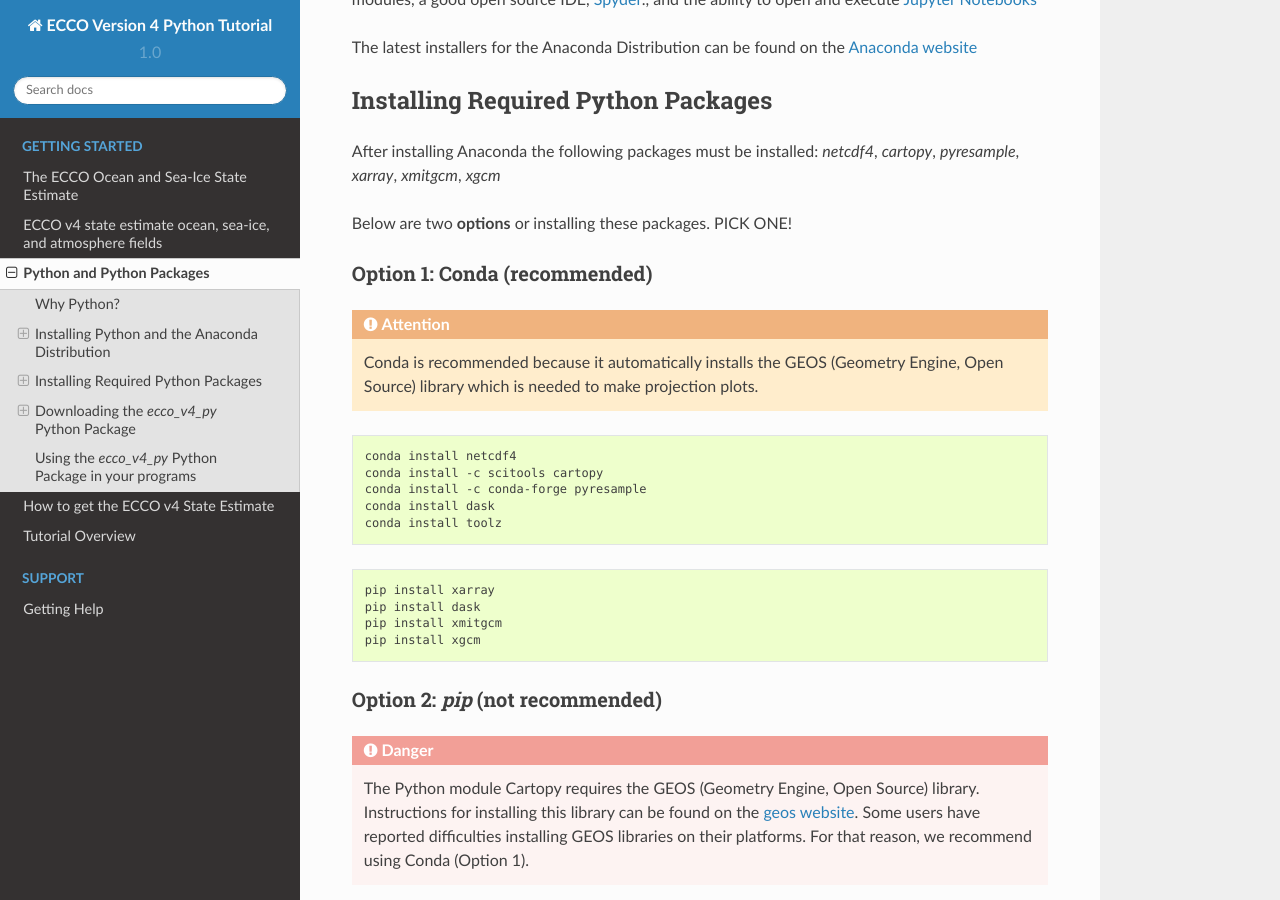
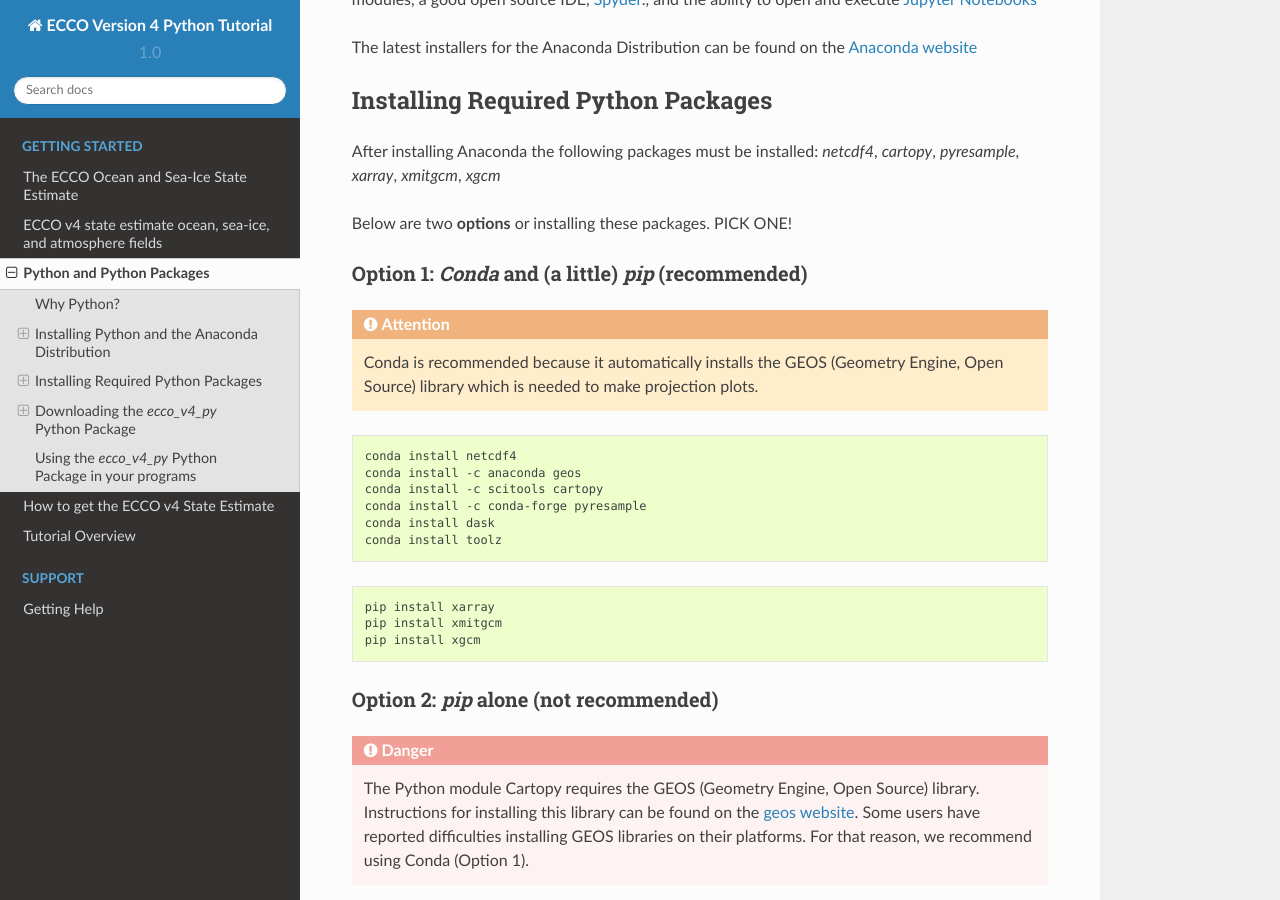
Before and after one commit to ECCO-GROUP/ECCO-v4-Python-Tutorial, a Sphinx documentation site: the page built from doc/Installing_Python_and_Python_Packages.rst, in a window 1280 px wide and 900 px high, scrolled down 1056 px. Built offline with Sphinx 7.4.7 and the Read the Docs theme 2.0.0, drawn with Linux system fonts in a browser that asks for light colours; formulas are drawn with MathJax 3; pages that are not in the unit, such as notebooks, are missing from menus.

Commit message:
Update Installing_Python_and_Python_Packages.rst

```diff
--- a/doc/Installing_Python_and_Python_Packages.rst
+++ b/doc/Installing_Python_and_Python_Packages.rst
@@ -61,7 +61,7 @@ After installing Anaconda the following packages must be installed:
 Below are two **options** or installing these packages. PICK ONE!
 
 
-Option 1: Conda (recommended)
+Option 1: *Conda* and (a little) *pip* (recommended)
 ^^^^^^^^^^^^^^^^^^^^^^^^^^^^^
 .. attention::
     Conda is recommended because it automatically installs the GEOS (Geometry Engine, Open Source) library which is needed to make projection plots.
@@ -70,6 +70,7 @@ Option 1: Conda (recommended)
 .. code-block:: bash
 
     conda install netcdf4
+    conda install -c anaconda geos
     conda install -c scitools cartopy
     conda install -c conda-forge pyresample
     conda install dask
@@ -78,13 +79,12 @@ Option 1: Conda (recommended)
 .. code-block:: bash
 
     pip install xarray
-    pip install dask
     pip install xmitgcm
     pip install xgcm
 
 
 
-Option 2: *pip* (not recommended)
+Option 2: *pip* alone (not recommended)
 ^^^^^^^^^^^^^^^^^^^^^^^^^^^^^^^^^
 
 .. DANGER::
@@ -166,8 +166,8 @@ Assuming you downloaded the *ecco_v4_py* routines to ``/home/username/ECCOv4-py`
 .. code-block:: python
 
     import sys
-	sys.path.append('/home/username/ECCOv4-py')
-	import ecco_v4_py as ecco
+    sys.path.append('/home/username/ECCOv4-py')
+    import ecco_v4_py as ecco
 
 
 If you used Method 3 (pip install) then the *ecco_v4_py* library will be automatically installed and will be ready to import into your Python program via the following commands:
```
